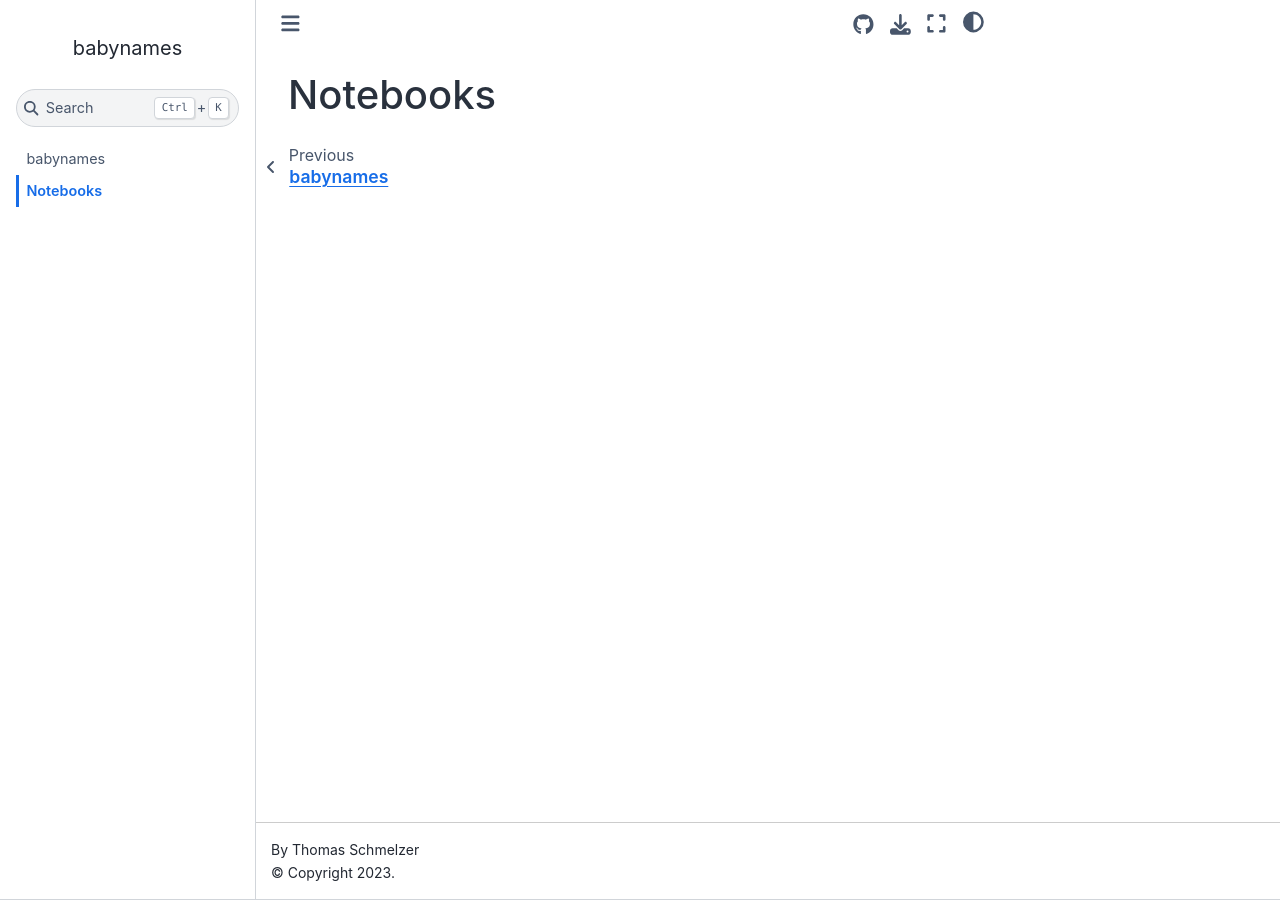
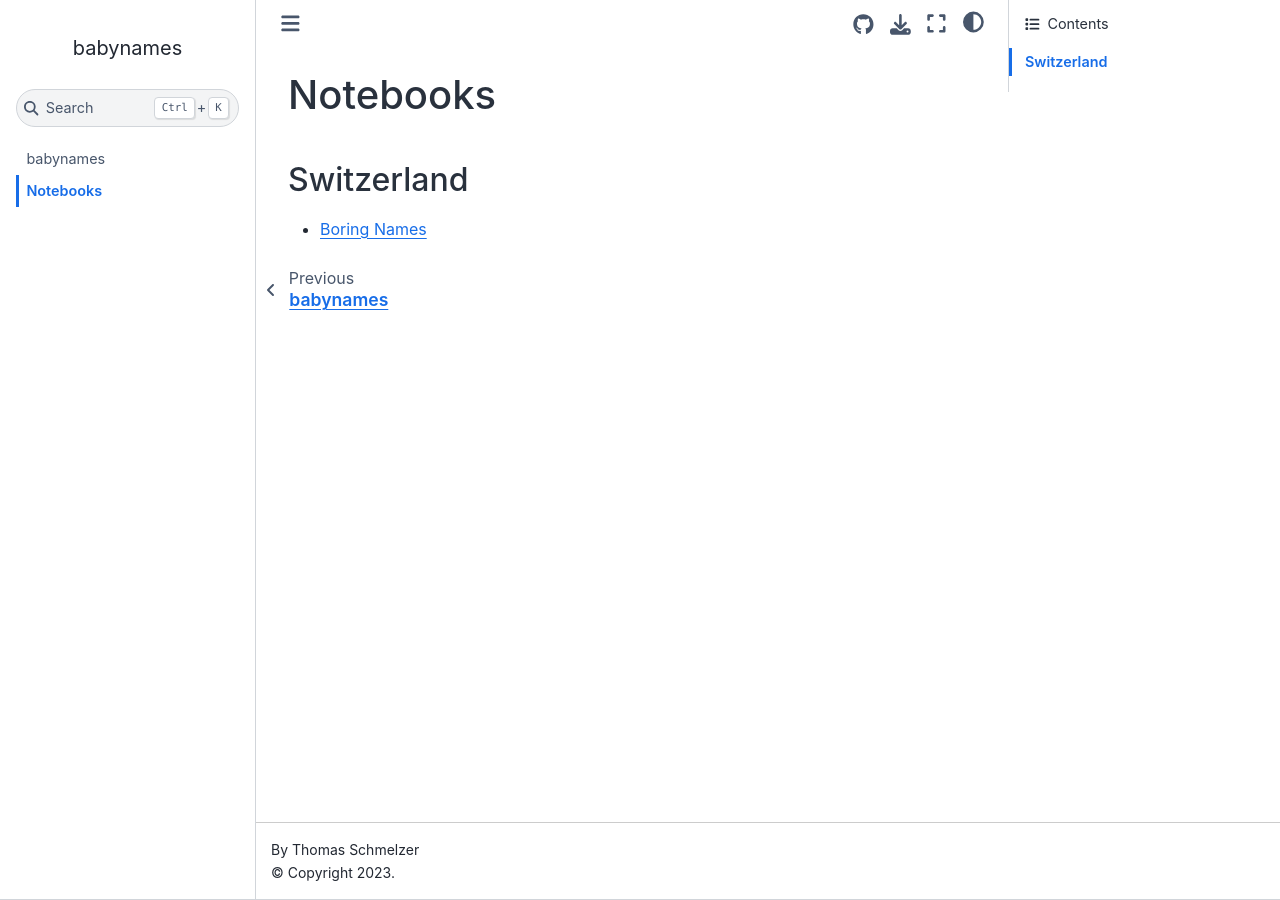
Before and after one commit to tschm/babynames, a Jupyter Book: the page built from book/docs/marimo.md, in a window 1280 px wide. Built offline with Jupyter Book 1.0.4 settings and Sphinx 7.4.7 and the Sphinx Book theme 1.1.4, drawn with Linux system fonts in a browser that asks for light colours.

Commit message:
towards uv

```diff
--- a/book/docs/marimo.md
+++ b/book/docs/marimo.md
@@ -1 +1,5 @@
 # Notebooks
+
+## Switzerland
+
+- [Boring Names](https://tschm.github.io/babynames/html/boring.html)
```
Also changed, not shown: 2 other files.
